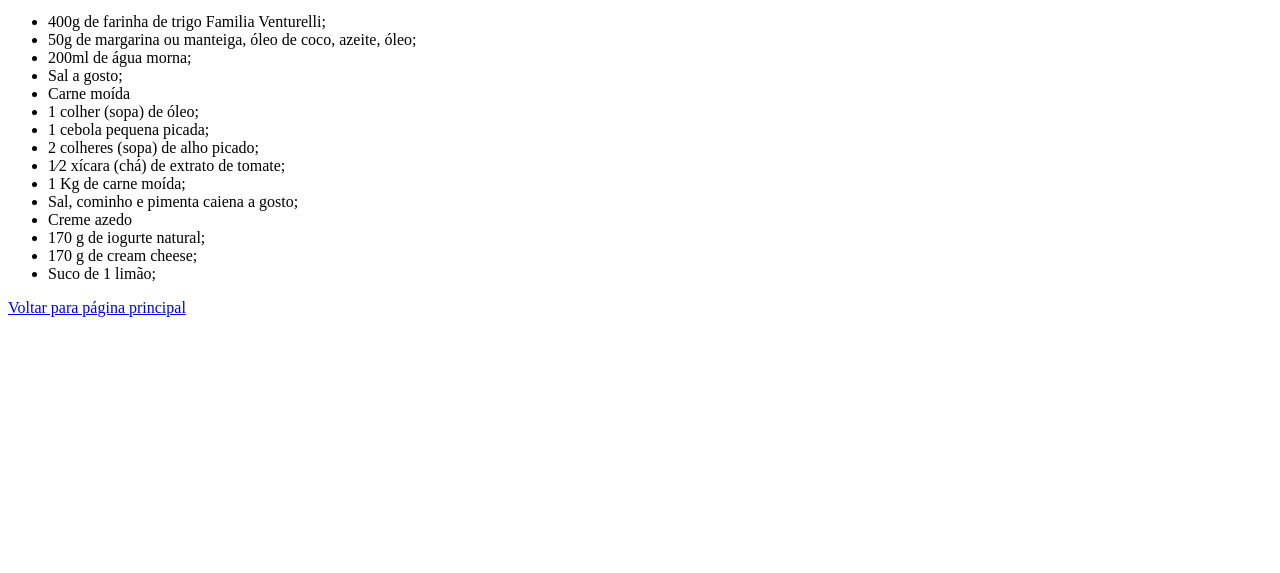
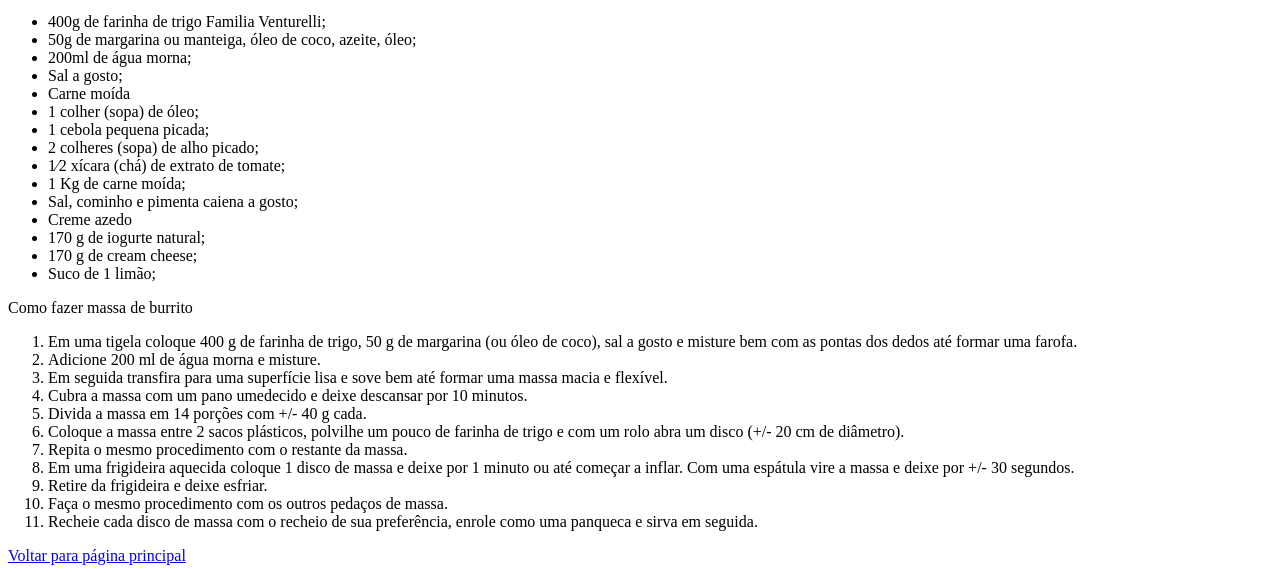
Before and after one commit to ArielMAJ/minha-receita, a plain HTML site: page receita-burrito.html in a window 1280 px wide. Shown: the part 291-864 px from the top of the page. Before the commit the page ends 800 px from the top, so only its background shows below. Drawn offline with Linux system fonts and the light colour scheme.

Commit message:
feat: adicionar passo a passo receita burrito

```diff
--- a/receita-burrito.html
+++ b/receita-burrito.html
@@ -26,6 +26,40 @@
       <li>170 g de cream cheese;</li>
       <li>Suco de 1 limão;</li>
     </ul>
+
+    <p>Como fazer massa de burrito</p>
+    <ol>
+      <li>
+        Em uma tigela coloque 400 g de farinha de trigo, 50 g de margarina (ou
+        óleo de coco), sal a gosto e misture bem com as pontas dos dedos até
+        formar uma farofa.
+      </li>
+      <li>Adicione 200 ml de água morna e misture.</li>
+      <li>
+        Em seguida transfira para uma superfície lisa e sove bem até formar uma
+        massa macia e flexível.
+      </li>
+      <li>
+        Cubra a massa com um pano umedecido e deixe descansar por 10 minutos.
+      </li>
+      <li>Divida a massa em 14 porções com +/- 40 g cada.</li>
+      <li>
+        Coloque a massa entre 2 sacos plásticos, polvilhe um pouco de farinha de
+        trigo e com um rolo abra um disco (+/- 20 cm de diâmetro).
+      </li>
+      <li>Repita o mesmo procedimento com o restante da massa.</li>
+      <li>
+        Em uma frigideira aquecida coloque 1 disco de massa e deixe por 1 minuto
+        ou até começar a inflar. Com uma espátula vire a massa e deixe por +/-
+        30 segundos.
+      </li>
+      <li>Retire da frigideira e deixe esfriar.</li>
+      <li>Faça o mesmo procedimento com os outros pedaços de massa.</li>
+      <li>
+        Recheie cada disco de massa com o recheio de sua preferência, enrole
+        como uma panqueca e sirva em seguida.
+      </li>
+    </ol>
     <a href="index.html">Voltar para página principal</a>
   </body>
 </html>
```
